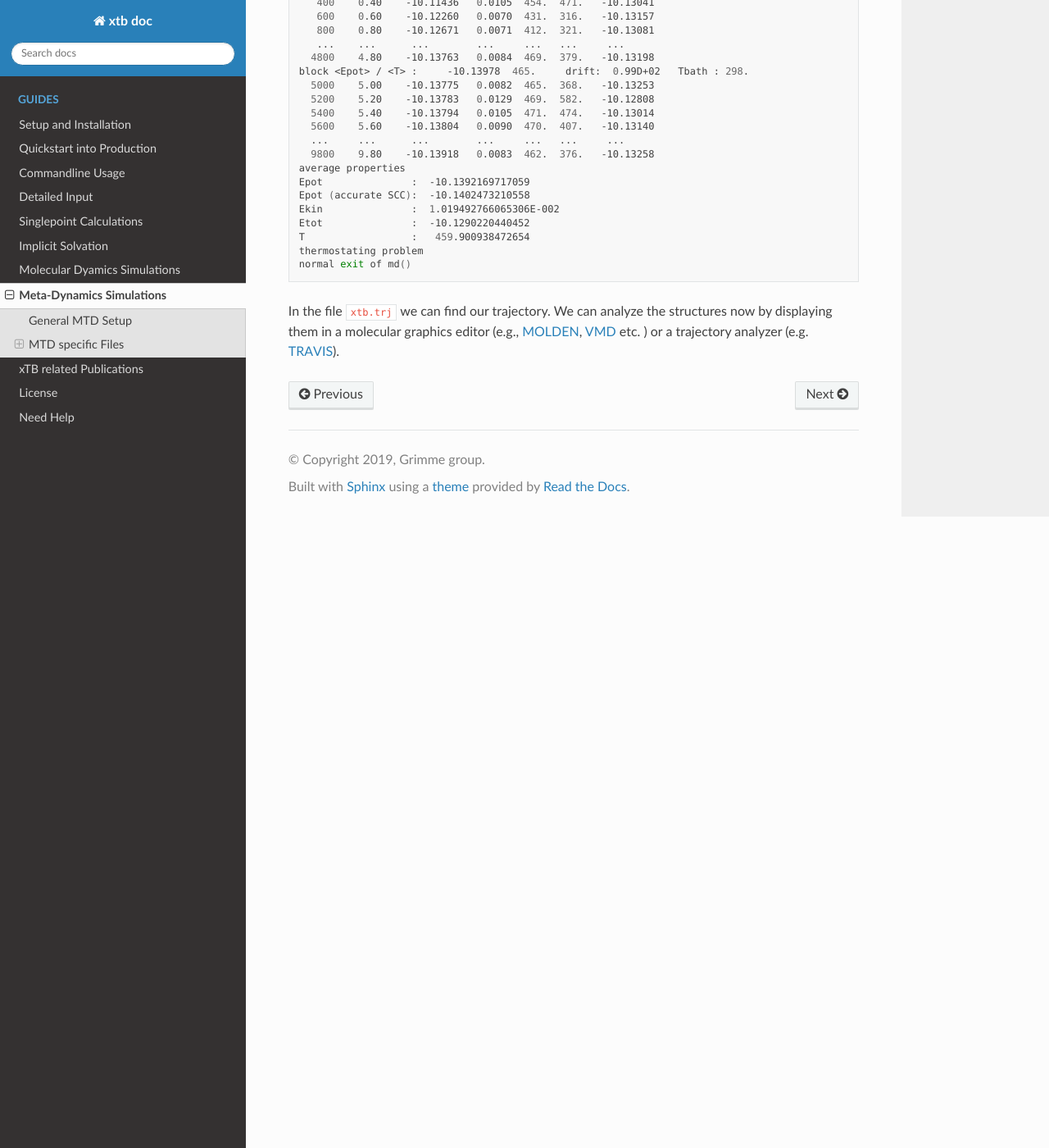
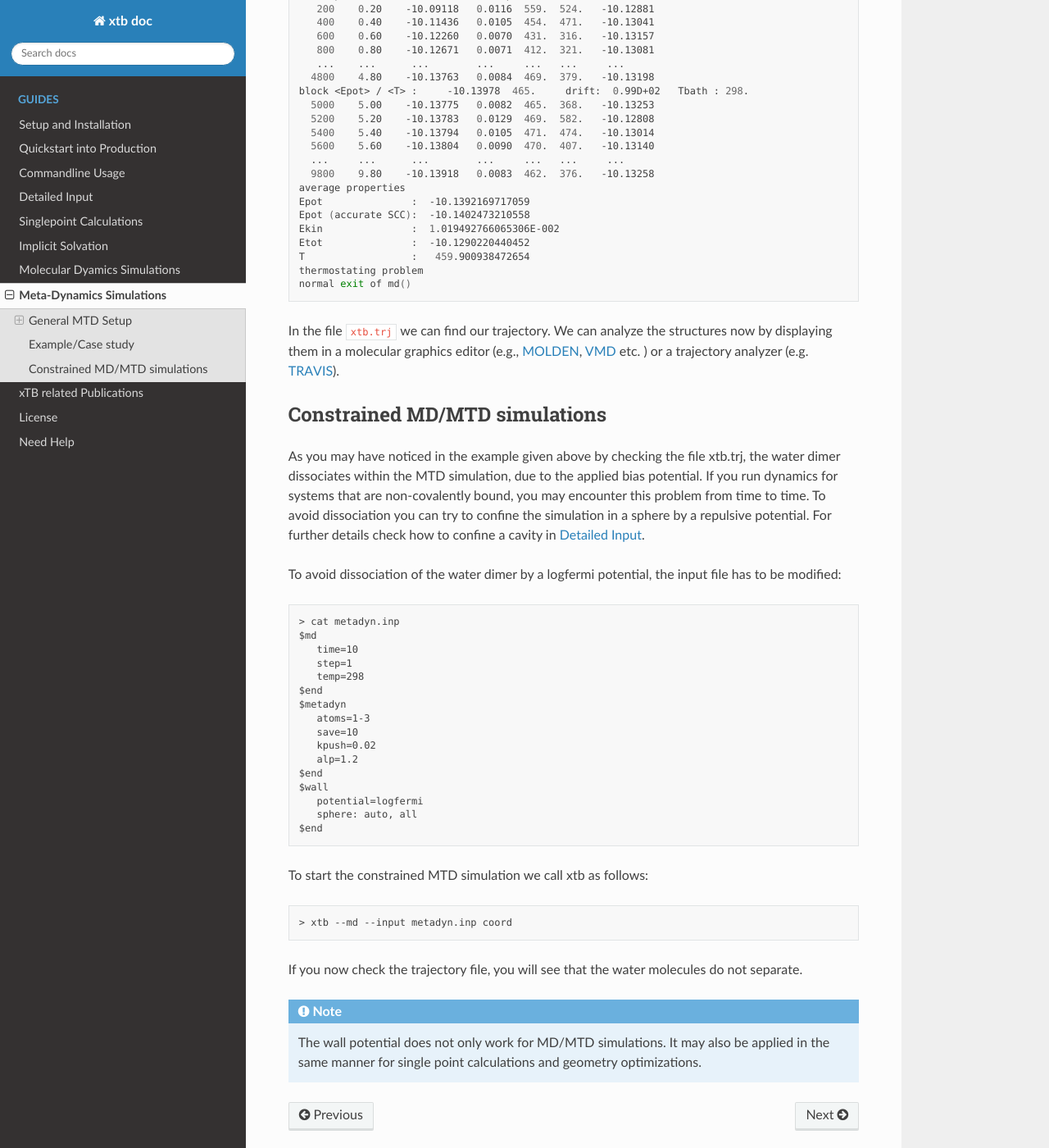
Before and after one commit to grimme-lab/xtb_docs, a Sphinx documentation site: the page built from source/mtd.rst, in a window 1280 px wide and 1400 px high, scrolled down 3240 px. Shown: the whole window at 82% size. Built offline with Sphinx 7.4.7 and the Read the Docs theme 2.0.0, drawn with Linux system fonts in a browser that asks for light colours; some of the changed text lies outside the part shown.

Commit message:
Update mtd.rst

```diff
--- a/source/mtd.rst
+++ b/source/mtd.rst
@@ -79,7 +79,7 @@ detailed input:
    > xtb --metadyn 10 --input metadyn.inp coord
 
 MTD specific Files
-==================
+------------------
 
 After the ``xtb`` program has performed the desired MTD simulation the trajectory of the structures can be found in ``xtb.trj``.
 Furthermore, files with the names ``scoord.*`` are generated. After every picosecond of simulation the structure at this point
@@ -98,7 +98,7 @@ In order to achive this, in the ``$md`` block the ``mdrestart`` parameter has to
     mdrestart=true
 
 Example/Case study
-------------------
+==================
 
 To summarize the most important topics of this chapter we will perform an MTD simulation of the water dimer molecule with `xTB`.
 Make sure that ``xtb`` is properly set up and you have the following files in your working directory
@@ -193,3 +193,43 @@ or a trajectory analyzer (e.g. `TRAVIS`_).
 .. _MOLDEN: http://cheminf.cmbi.ru.nl/molden/
 .. _VMD: https://www.ks.uiuc.edu/Research/vmd/
 .. _TRAVIS: https://www.chemie.uni-bonn.de/pctc/mulliken-center/software/travis/travis
+
+Constrained MD/MTD simulations
+==============================
+
+As you may have noticed in the example given above by checking the file xtb.trj, the water dimer dissociates within
+the MTD simulation, due to the applied bias potential. If you run dynamics for systems that are non-covalently bound,
+you may encounter this problem from time to time. To avoid dissociation you can try to confine the simulation in a sphere by
+a repulsive potential. For further details check how to confine a cavity in :ref:`detailed-input`.
+
+To avoid dissociation of the water dimer by a logfermi potential, the input file has to be modified:
+
+.. code::
+
+ > cat metadyn.inp
+ $md
+    time=10
+    step=1
+    temp=298
+ $end
+ $metadyn
+    atoms=1-3
+    save=10
+    kpush=0.02
+    alp=1.2
+ $end
+ $wall
+    potential=logfermi
+    sphere: auto, all
+ $end
+
+To start the constrained MTD simulation we call xtb as follows:
+
+.. code:: bash
+
+ > xtb --md --input metadyn.inp coord
+
+If you now check the trajectory file, you will see that the water molecules do not separate.
+
+.. note:: The wall potential does not only work for MD/MTD simulations.
+          It may also be applied in the same manner for single point calculations and geometry optimizations.
```
